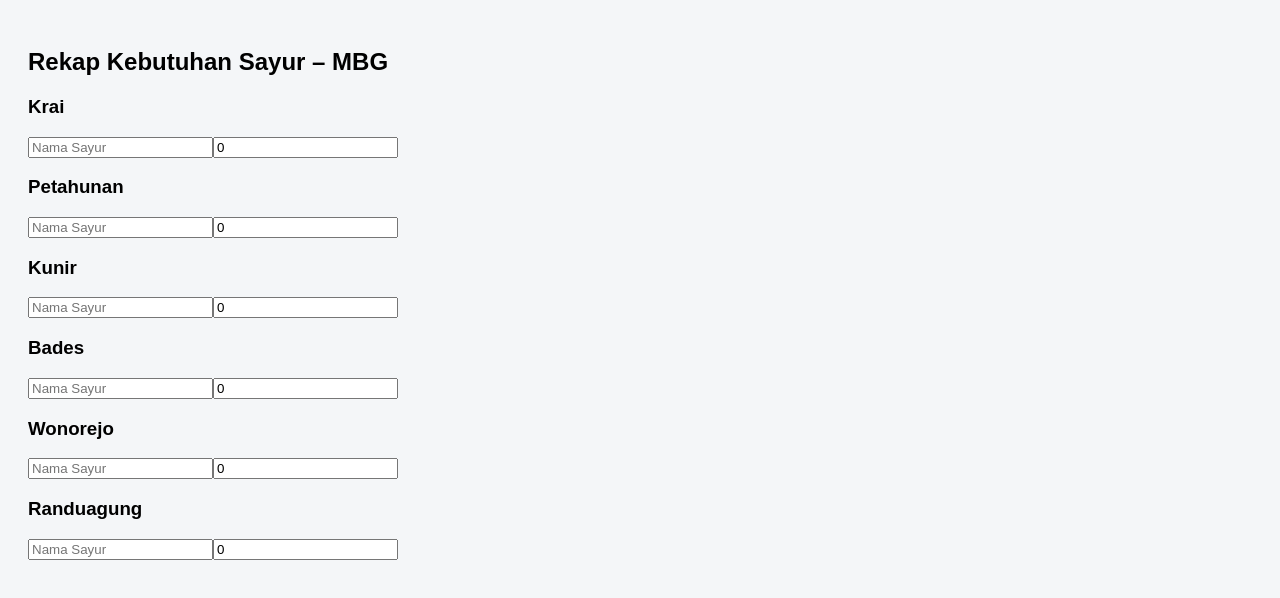
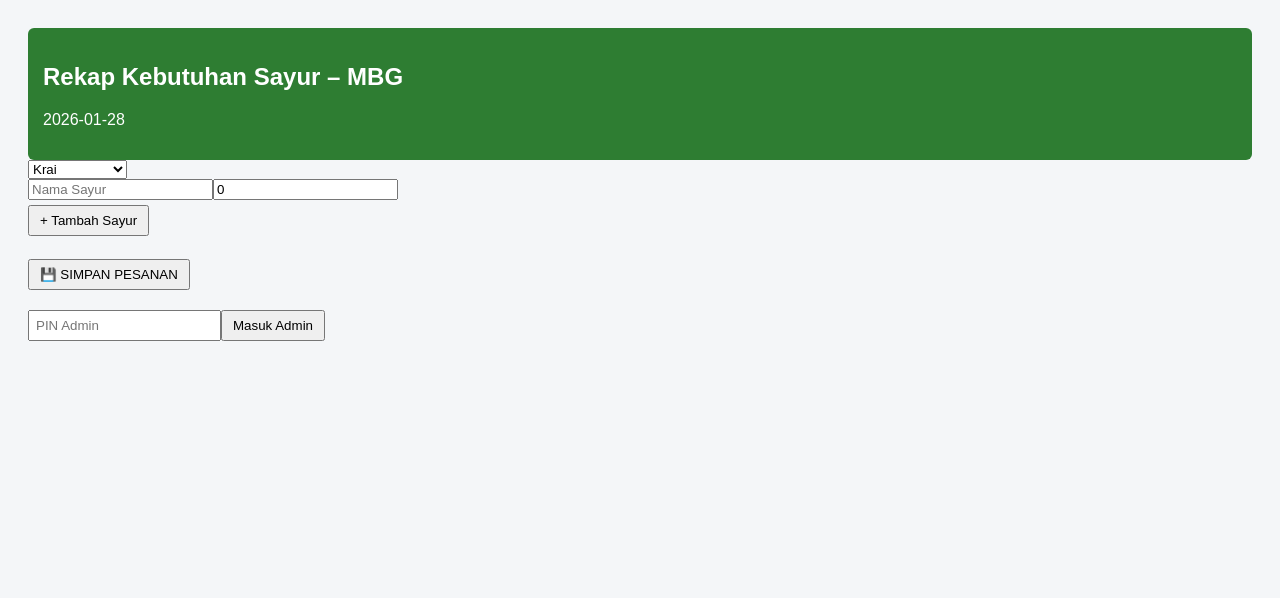
Before and after one commit to ruhulhayat01-ship-it/REKAPAN-SAYUR-1, a React (Vite) app: page / in a window 1280 px wide. Shown: the top 598 px of the page. Built offline with nearby package versions, Linux system fonts and the light colour scheme; the HTML template or start-up script is replaced by a standard one.

Commit message:
Update App.tsx

```diff
--- a/src/App.tsx
+++ b/src/App.tsx
@@ -4,9 +4,10 @@ import { createClient } from "@supabase/supabase-js";
 /* ======================
    SUPABASE
 ====================== */
-const supabaseUrl = "https://rqmcpnkpctdlrayvouly.supabase.co";
-const supabaseAnonKey = "sb_publishable_8Phqrx84tQKTHlm5Rkwffw__qC0V3Q2";
-const supabase = createClient(supabaseUrl, supabaseAnonKey);
+const supabase = createClient(
+  "https://rqmcpnkpctdlrayvouly.supabase.co",
+  "ISI_ANON_PUBLIC_KEY"
+);
 
 /* ======================
    KONFIGURASI
@@ -20,15 +21,8 @@ const dapurList = [
   "Randuagung",
 ];
 
-const ADMIN_PIN = "0852";
+const ADMIN_PIN = "1234";
 const todayISO = new Date().toISOString().split("T")[0];
-
-const tanggalIndonesia = new Date().toLocaleDateString("id-ID", {
-  weekday: "long",
-  day: "numeric",
-  month: "long",
-  year: "numeric",
-});
 
 /* ======================
    TYPE
@@ -38,49 +32,44 @@ type Sayur = {
   kg: number;
 };
 
-type Dapur = {
-  nama: string;
-  sayur: Sayur[];
+type DataDB = {
+  id: string;
+  tanggal: string;
+  dapur: string;
+  nama_sayur: string;
+  kg: number;
 };
 
 /* ======================
    APP
 ====================== */
 export default function App() {
+  const [dapur, setDapur] = useState(dapurList[0]);
+  const [sayur, setSayur] = useState<Sayur[]>([{ nama: "", kg: 0 }]);
+
   const [isAdmin, setIsAdmin] = useState(false);
-  const [pinInput, setPinInput] = useState("");
-  const [selectedDate, setSelectedDate] = useState(todayISO);
+  const [pin, setPin] = useState("");
+  const [tanggal, setTanggal] = useState(todayISO);
 
-  const dataKey = "MBG-" + selectedDate;
-
-  const [data, setData] = useState<Dapur[]>(() => {
-    const saved = localStorage.getItem(dataKey);
-    if (saved) return JSON.parse(saved);
-
-    return dapurList.map((d) => ({
-      nama: d,
-      sayur: [{ nama: "", kg: 0 }],
-    }));
-  });
+  const [dataAdmin, setDataAdmin] = useState<DataDB[]>([]);
 
   /* ======================
-     SIMPAN KE SUPABASE
+     SIMPAN PESANAN
   ====================== */
-  const simpanKeDatabase = async () => {
-    const rows: any[] = [];
+  const simpanPesanan = async () => {
+    const rows = sayur
+      .filter((s) => s.nama && s.kg > 0)
+      .map((s) => ({
+        tanggal,
+        dapur,
+        nama_sayur: s.nama,
+        kg: s.kg,
+      }));
 
-    data.forEach((d) => {
-      d.sayur.forEach((s) => {
-        if (s.nama && s.kg > 0) {
-          rows.push({
-            tanggal: selectedDate,
-            dapur: d.nama,
-            nama_sayur: s.nama,
-            kg: s.kg,
-          });
-        }
-      });
-    });
+    if (rows.length === 0) {
+      alert("❗ Isi sayur dulu");
+      return;
+    }
 
     const { error } = await supabase
       .from("aplikasi_rekap_sayur")
@@ -89,30 +78,60 @@ export default function App() {
     if (error) {
       alert("❌ Gagal simpan: " + error.message);
     } else {
-      alert("✅ Data berhasil disimpan");
+      alert("✅ Pesanan terkirim");
+      setSayur([{ nama: "", kg: 0 }]);
     }
   };
+
+  /* ======================
+     AMBIL DATA ADMIN
+  ====================== */
+  const ambilDataAdmin = async () => {
+    const { data, error } = await supabase
+      .from("aplikasi_rekap_sayur")
+      .select("*")
+      .eq("tanggal", tanggal)
+      .order("dapur");
+
+    if (error) {
+      alert("❌ Gagal ambil data");
+    } else {
+      setDataAdmin(data || []);
+    }
+  };
+
+  useEffect(() => {
+    if (isAdmin) ambilDataAdmin();
+  }, [isAdmin, tanggal]);
 
   /* ======================
      UI
   ====================== */
   return (
     <div className="app-container">
-      <h2>Rekap Kebutuhan Sayur – MBG</h2>
+      <div className="app-header">
+        <h2>Rekap Kebutuhan Sayur – MBG</h2>
+        <p>{tanggal}</p>
+      </div>
 
-      {data.map((d, dIndex) => (
-        <div key={dIndex}>
-          <h3>{d.nama}</h3>
+      {/* FORM DAPUR */}
+      {!isAdmin && (
+        <>
+          <select value={dapur} onChange={(e) => setDapur(e.target.value)}>
+            {dapurList.map((d) => (
+              <option key={d}>{d}</option>
+            ))}
+          </select>
 
-          {d.sayur.map((s, sIndex) => (
-            <div key={sIndex}>
+          {sayur.map((s, i) => (
+            <div key={i}>
               <input
                 placeholder="Nama Sayur"
                 value={s.nama}
                 onChange={(e) => {
-                  const newData = [...data];
-                  newData[dIndex].sayur[sIndex].nama = e.target.value;
-                  setData(newData);
+                  const n = [...sayur];
+                  n[i].nama = e.target.value;
+                  setSayur(n);
                 }}
               />
               <input
@@ -120,21 +139,74 @@ export default function App() {
                 placeholder="Kg"
                 value={s.kg}
                 onChange={(e) => {
-                  const newData = [...data];
-                  newData[dIndex].sayur[sIndex].kg = Number(e.target.value);
-                  setData(newData);
+                  const n = [...sayur];
+                  n[i].kg = Number(e.target.value);
+                  setSayur(n);
                 }}
               />
             </div>
           ))}
+
+          <button onClick={() => setSayur([...sayur, { nama: "", kg: 0 }])}>
+            + Tambah Sayur
+          </button>
+
+          <br /><br />
+
+          <button onClick={simpanPesanan}>
+            💾 SIMPAN PESANAN
+          </button>
+        </>
+      )}
+
+      {/* ADMIN PANEL */}
+      <div className="admin-panel">
+        {!isAdmin ? (
+          <>
+            <input
+              type="password"
+              placeholder="PIN Admin"
+              value={pin}
+              onChange={(e) => setPin(e.target.value)}
+            />
+            <button
+              onClick={() => {
+                if (pin === ADMIN_PIN) {
+                  setIsAdmin(true);
+                  setPin("");
+                } else {
+                  alert("❌ PIN salah");
+                }
+              }}
+            >
+              Masuk Admin
+            </button>
+          </>
+        ) : (
+          <>
+            <strong>MODE ADMIN</strong><br />
+            <input
+              type="date"
+              value={tanggal}
+              onChange={(e) => setTanggal(e.target.value)}
+            />
+            <button onClick={() => setIsAdmin(false)}>
+              Keluar
+            </button>
+          </>
+        )}
+      </div>
+
+      {/* DATA ADMIN */}
+      {isAdmin && (
+        <div className="dapur-grid">
+          {dataAdmin.map((d) => (
+            <div className="dapur-card" key={d.id}>
+              <strong>{d.dapur}</strong><br />
+              {d.nama_sayur} — {d.kg} Kg
+            </div>
+          ))}
         </div>
-      ))}
-
-      {/* 🔥 INI BARU BENAR */}
-      {isAdmin && (
-        <button onClick={simpanKeDatabase}>
-          💾 Simpan Data ke Database
-        </button>
       )}
     </div>
   );
```
